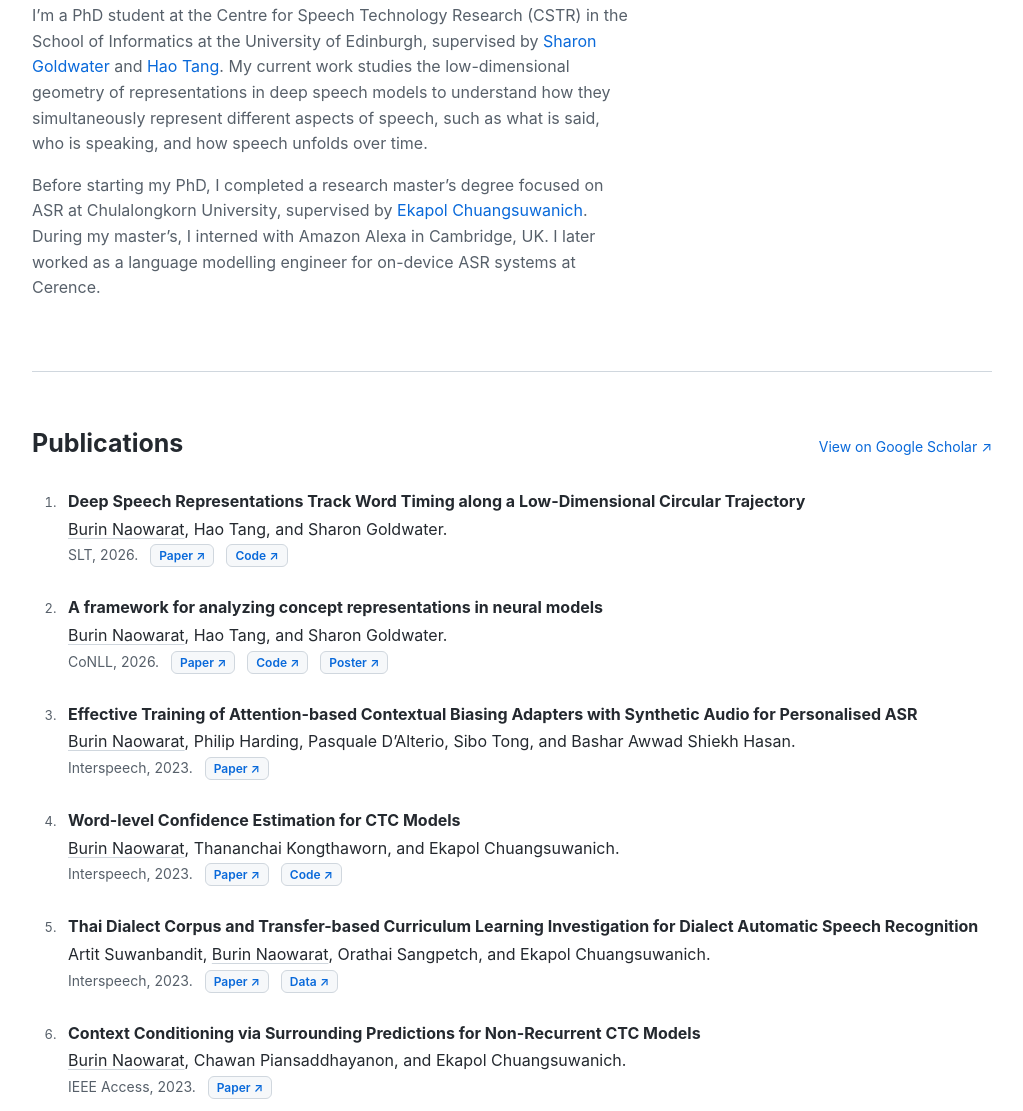
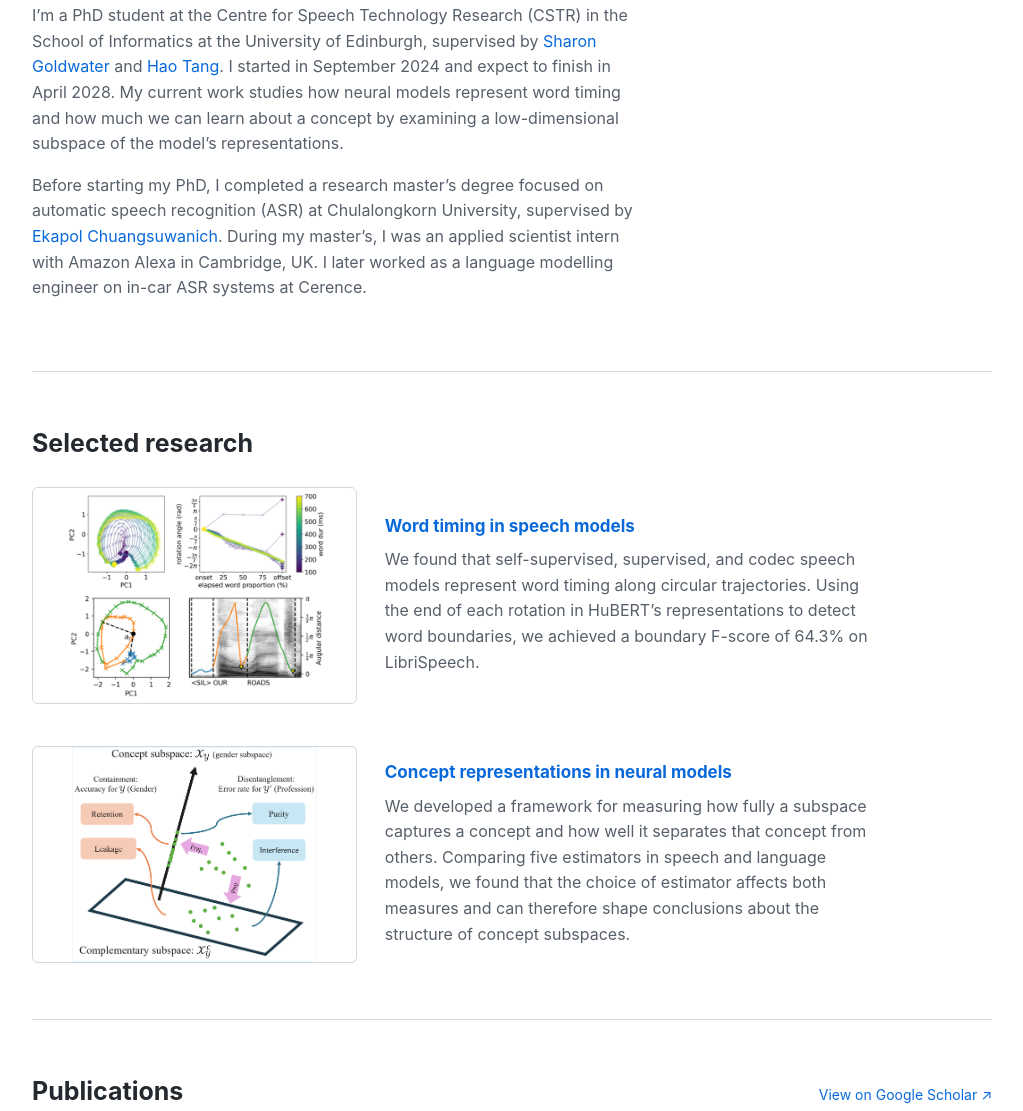
Before and after one commit to burin-n/burin-n.github.io, a plain HTML site: page index.html in a window 1280 px wide. Shown: the part 379-1490 px from the top of the page, without its empty margins (128-1151 px from the left). Drawn offline with Linux system fonts and the light colour scheme.

Commit message:
update profile

```diff
--- a/index.html
+++ b/index.html
@@ -5,7 +5,7 @@
     <meta name="viewport" content="width=device-width, initial-scale=1.0" />
     <meta
       name="description"
-      content="Burin Naowarat is a PhD researcher in Informatics at the University of Edinburgh, working on interpretability of speech and language representations."
+      content="Burin Naowarat is a PhD researcher in Informatics at the University of Edinburgh, working on interpretability for concept representations in neural speech and language models."
     />
     <title>Burin Naowarat</title>
     <link rel="icon" type="image/jpeg" href="assets/icon.jpg" />
@@ -31,6 +31,7 @@
         <div class="header-actions">
           <nav aria-label="Main navigation">
             <a href="#about">About</a>
+            <a href="#research">Research</a>
             <a href="#publications">Publications</a>
             <a href="assets/Burin_CV.pdf" target="_blank" rel="noreferrer">CV</a>
           </nav>
@@ -65,14 +66,15 @@
             <a href="https://homepages.inf.ed.ac.uk/sgwater/" target="_blank" rel="noreferrer">Sharon Goldwater</a>
             and
             <a href="https://homepages.inf.ed.ac.uk/htang2/index.html" target="_blank" rel="noreferrer">Hao Tang</a>.
-            My current work studies the low-dimensional geometry of representations in deep speech models to understand how they simultaneously represent different aspects of speech, such as what is said, who is speaking, and how speech unfolds over time.
+            I started in September 2024 and expect to finish in April 2028.
+            My current work studies how neural models represent word timing and how much we can learn about a concept by examining a low-dimensional subspace of the model’s representations.
           </p>
           <p class="lead">
             Before starting my PhD, I completed a research master’s degree focused on
-            ASR at Chulalongkorn University, supervised by
+            automatic speech recognition (ASR) at Chulalongkorn University, supervised by
             <a href="https://ekapolc.github.io/" target="_blank" rel="noreferrer">Ekapol Chuangsuwanich</a>.
-            During my master’s, I interned with Amazon Alexa in Cambridge, UK. I later worked
-            as a language modelling engineer for on-device ASR systems at Cerence.
+            During my master’s, I was an applied scientist intern with Amazon Alexa in Cambridge, UK.
+            I later worked as a language modelling engineer on in-car ASR systems at Cerence.
           </p>
         </div>
         <img
@@ -84,13 +86,55 @@
         />
       </section>
 
+      <section class="section" id="research">
+        <h2>Selected research</h2>
+        <div class="entries">
+          <article class="entry research-entry">
+            <a class="research-figure" href="assets/slt_26/slt_fig.png" aria-label="View the word timing figure at full size">
+              <img
+                src="assets/slt_26/slt_fig.png"
+                alt="Circular trajectories track progress through each word. Rotation endpoints mark estimated word boundaries."
+                width="600"
+                height="400"
+                loading="lazy"
+              />
+            </a>
+            <div class="research-copy">
+              <h3><a href="#word-timing-paper">Word timing in speech models</a></h3>
+              <p>
+                We found that self-supervised, supervised, and codec speech models represent word timing along circular trajectories.
+                Using the end of each rotation in HuBERT’s representations to detect word boundaries, we achieved a boundary F-score of 64.3% on LibriSpeech.
+              </p>
+            </div>
+          </article>
+          <article class="entry research-entry">
+            <a class="research-figure" href="assets/conll_26/overall_framwork_v10_cropped.png" aria-label="View the concept representations figure at full size">
+              <img
+                src="assets/conll_26/overall_framwork_v10_cropped.png"
+                alt="Projections onto a concept subspace and its complement illustrate retention, leakage, purity, and interference."
+                width="600"
+                height="400"
+                loading="lazy"
+              />
+            </a>
+            <div class="research-copy">
+              <h3><a href="#concept-representations-paper">Concept representations in neural models</a></h3>
+              <p>
+                We developed a framework for measuring how fully a subspace captures a concept and how well it separates that concept from others.
+                Comparing five estimators in speech and language models, we found that the choice of estimator affects both measures and can therefore shape conclusions about the structure of concept subspaces.
+              </p>
+            </div>
+          </article>
+        </div>
+      </section>
+
       <section class="section" id="publications">
         <div class="section-title-row">
           <h2>Publications</h2>
           <a href="https://scholar.google.co.uk/citations?user=7nsOVHsAAAAJ&amp;hl=en&amp;oi=ao">View on Google Scholar ↗</a>
         </div>
         <ol class="publication-list">
-          <li>
+          <li id="word-timing-paper">
             <p><strong>Deep Speech Representations Track Word Timing along a Low-Dimensional Circular Trajectory</strong></p>
             <p><span class="author">Burin Naowarat</span>, Hao Tang, and Sharon Goldwater.</p>
             <p class="venue">
@@ -99,17 +143,17 @@
               <a class="paper-link" href="https://github.com/burin-n/word_timing_trajectory" target="_blank" rel="noreferrer">Code ↗</a>
             </p>
           </li>
-          <li>
+          <li id="concept-representations-paper">
             <p><strong>A framework for analyzing concept representations in neural models</strong></p>
             <p><span class="author">Burin Naowarat</span>, Hao Tang, and Sharon Goldwater.</p>
             <p class="venue">
               CoNLL, 2026.
               <a class="paper-link" href="https://aclanthology.org/2026.conll-main.34/" target="_blank" rel="noreferrer">Paper ↗</a>
               <a class="paper-link" href="https://github.com/burin-n/concept_space" target="_blank" rel="noreferrer">Code ↗</a>
-              <a class="paper-link" href="assets/poster_conll_2026_v7.pdf" target="_blank" rel="noreferrer">Poster ↗</a>
+              <a class="paper-link" href="assets/conll_26/poster_conll_2026_v7.pdf" target="_blank" rel="noreferrer">Poster ↗</a>
             </p>
           </li>
-          <li>
+          <li id="contextual-biasing-paper">
             <p><strong>Effective Training of Attention-based Contextual Biasing Adapters with Synthetic Audio for Personalised ASR</strong></p>
             <p><span class="author">Burin Naowarat</span>, Philip Harding, Pasquale D’Alterio, Sibo Tong, and Bashar Awwad Shiekh Hasan.</p>
             <p class="venue">
@@ -170,6 +214,33 @@
           </li>
         </ol>
       </section>
+
+      <section class="section" id="experience">
+        <h2>Industry experience</h2>
+        <div class="entries">
+          <article class="entry">
+            <div class="entry-heading">
+              <h3>Language Modelling Engineer, Cerence</h3>
+              <p class="date">Jun 2023 – Jul 2024</p>
+            </div>
+            <p>
+              I improved lexical resources and n-gram language models for deployed in-car hybrid ASR systems, reducing word error rate (WER) by more than 50% relative.
+              I developed a method for aligning tokenisation across the speech recognition and language processing components, which improved entity recognition and intent classification accuracy by more than 10%.
+              I helped pioneer the prototyping of an end-to-end ASR system that outperformed the production system on internal benchmarks and was later deployed.
+            </p>
+          </article>
+          <article class="entry">
+            <div class="entry-heading">
+              <h3>Applied Scientist Intern, Amazon</h3>
+              <p class="date">Jun 2022 – Nov 2022</p>
+            </div>
+            <p>
+              I developed a <a href="#contextual-biasing-paper">projection module</a> to make synthetic speech features more closely match real speech during training of contextual biasing adapters.
+              With this method, adding synthetic speech to the full real-speech training set reduced named-entity word error rate by 16.7% relative to training on real speech alone.
+            </p>
+          </article>
+        </div>
+      </section>
     </main>
 
     <footer>
--- a/styles.css
+++ b/styles.css
@@ -67,6 +67,7 @@ h3 { margin: 0; font-size: 17px; }
 .profile-photo { display: block; width: 220px; max-width: 100%; height: auto; justify-self: end; border: 1px solid var(--border); border-radius: 6px; }
 
 .section { padding: 56px 0; border-top: 1px solid var(--border); }
+.section[id], .publication-list li[id] { scroll-margin-top: 80px; }
 .section-title-row { display: flex; align-items: baseline; justify-content: space-between; gap: 24px; }
 .section-title-row > a { font-size: 14px; }
 .publication-list { margin: 0; padding-left: 28px; }
@@ -79,11 +80,31 @@ h3 { margin: 0; font-size: 17px; }
 .paper-link:hover { background: var(--hover-background); text-decoration: none; }
 
 .entries { display: grid; gap: 42px; }
+.research-entry {
+  display: grid;
+  grid-template-columns: minmax(0, 2fr) minmax(0, 3fr);
+  align-items: center;
+  gap: 28px;
+}
+.research-figure {
+  display: block;
+  border: 1px solid var(--border);
+  border-radius: 6px;
+  background: #fff;
+}
+.research-figure img {
+  display: block;
+  width: 100%;
+  height: auto;
+  aspect-ratio: 3 / 2;
+  object-fit: contain;
+  border-radius: inherit;
+}
 .entry { max-width: 840px; }
 .entry-heading { display: flex; align-items: start; justify-content: space-between; gap: 30px; }
 .organisation { margin: 3px 0 0; color: var(--text); font-weight: 500; }
 .date { margin: 0; flex: none; color: var(--muted); font-size: 14px; }
-.entry > p { margin: 10px 0 0; color: var(--muted); }
+.entry > p, .research-copy > p { margin: 10px 0 0; color: var(--muted); }
 footer { margin-top: 24px; background: var(--subtle); border-top: 1px solid var(--border); color: var(--muted); font-size: 12px; }
 .footer-content { display: flex; min-height: 80px; align-items: center; justify-content: space-between; }
 
@@ -92,9 +113,11 @@ footer { margin-top: 24px; background: var(--subtle); border-top: 1px solid var(
   .header-actions { width: 100%; justify-content: space-between; }
   nav { flex: 1; gap: 0; justify-content: space-between; font-size: 12px; }
   .about { grid-template-columns: 1fr; gap: 38px; padding: 54px 0; scroll-margin-top: 112px; }
+  .section[id], .publication-list li[id] { scroll-margin-top: 120px; }
   .section-title-row { align-items: flex-start; flex-direction: column; gap: 0; margin-bottom: 28px; }
   .section-title-row h2 { margin-bottom: 8px; }
   .profile-photo { order: -1; justify-self: start; }
+  .research-entry { grid-template-columns: minmax(0, 1fr); gap: 16px; }
 }
 
 @media (max-width: 460px) {
```
Also changed, not shown: assets/conll_26/overall_framwork_v10_cropped.png (added), assets/slt_26/fig.png (added), assets/slt_26/slt_fig.png (added), 3 other files.
